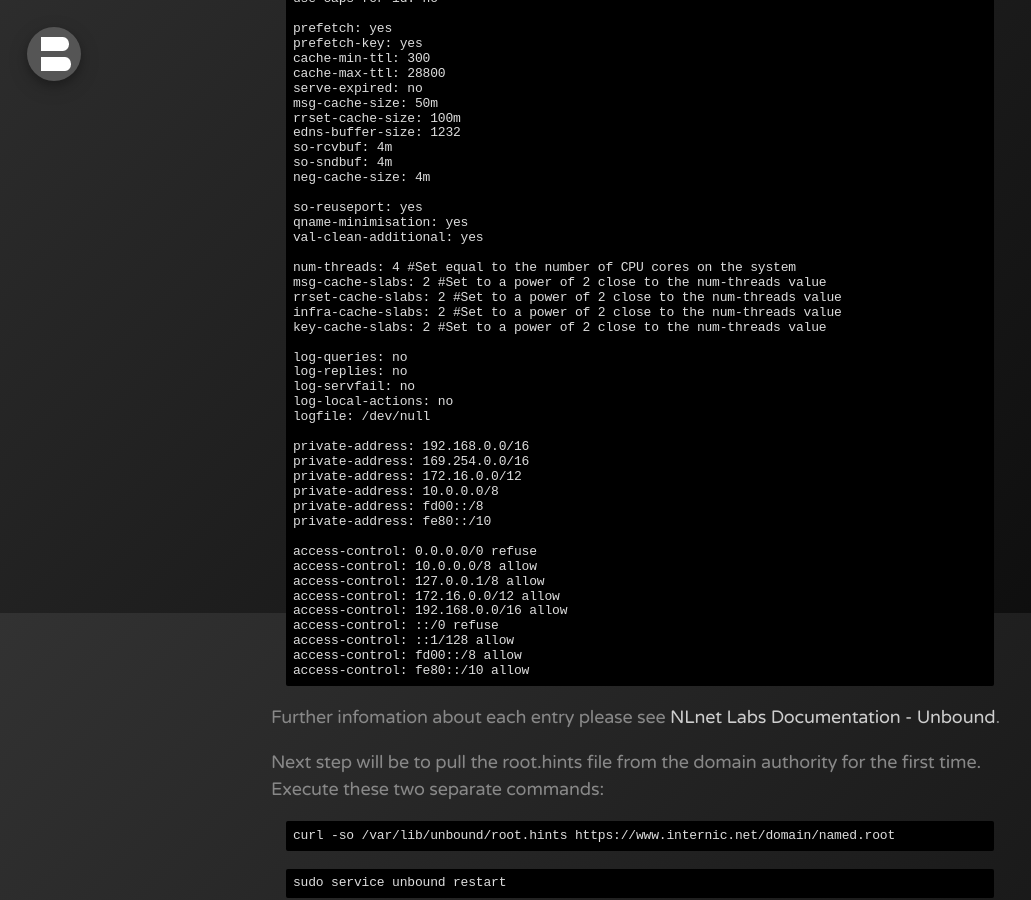
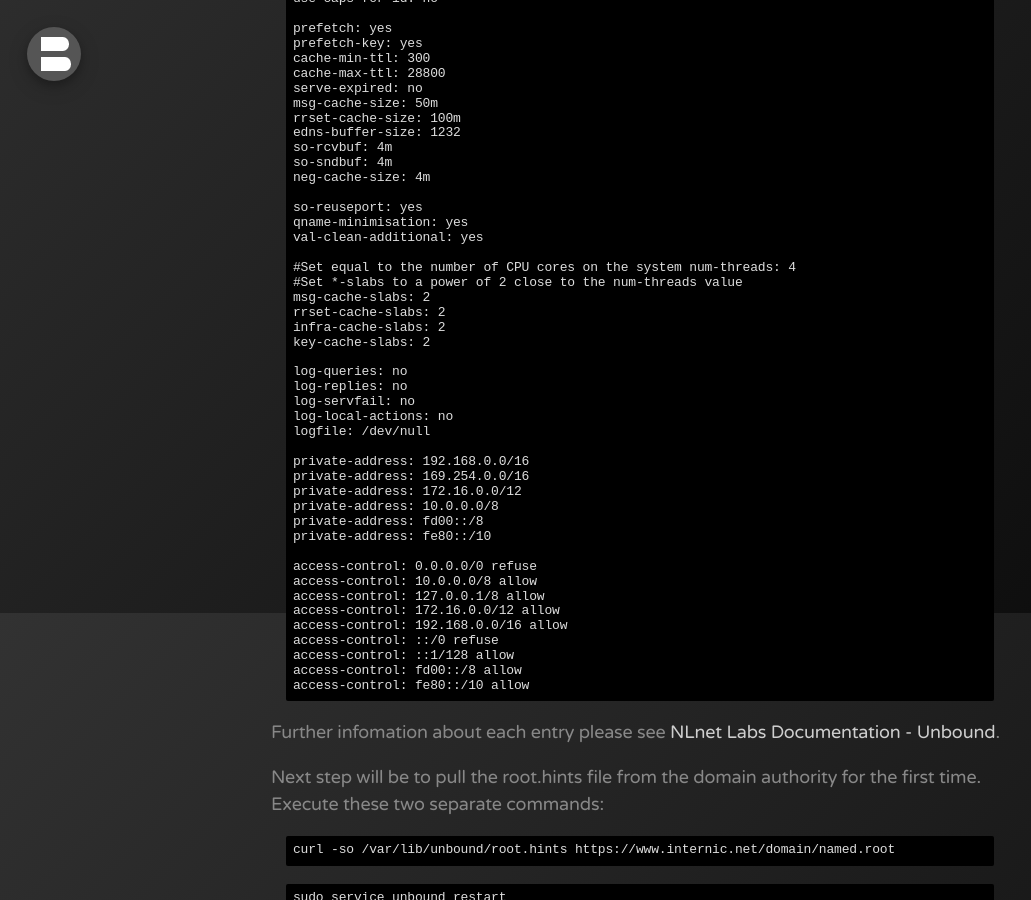
Before and after one commit to bonina/bonina.github.io, a Jekyll site: the page built from _posts/software/2021/2021-04-31-setup-unbound-a-validating-recursive-caching-dns-resolver.md, in a window 1280 px wide and 900 px high, scrolled down 1187 px. Shown: the whole window, without its empty margins (0-1031 px from the left). Built offline with Jekyll 4.4.1, drawn with Linux system fonts in a browser that asks for light colours.

Commit message:
Update 2021-04-31-setup-unbound-a-validating-recursive-caching-dns-resolver.md

```diff
--- a/_posts/software/2021/2021-04-31-setup-unbound-a-validating-recursive-caching-dns-resolver.md
+++ b/_posts/software/2021/2021-04-31-setup-unbound-a-validating-recursive-caching-dns-resolver.md
@@ -73,11 +73,13 @@ so-reuseport: yes<br>
 qname-minimisation: yes<br>
 val-clean-additional: yes<br>
 <br>
-num-threads: 4 #Set equal to the number of CPU cores on the system<br>
-msg-cache-slabs: 2 #Set to a power of 2 close to the num-threads value<br>
-rrset-cache-slabs: 2 #Set to a power of 2 close to the num-threads value<br>
-infra-cache-slabs: 2 #Set to a power of 2 close to the num-threads value<br>
-key-cache-slabs: 2 #Set to a power of 2 close to the num-threads value<br>
+#Set equal to the number of CPU cores on the system
+num-threads: 4<br>
+#Set *-slabs to a power of 2 close to the num-threads value<br>
+msg-cache-slabs: 2<br>
+rrset-cache-slabs: 2<br>
+infra-cache-slabs: 2<br>
+key-cache-slabs: 2<br>
 <br>
 log-queries: no<br>
 log-replies: no<br>
```
